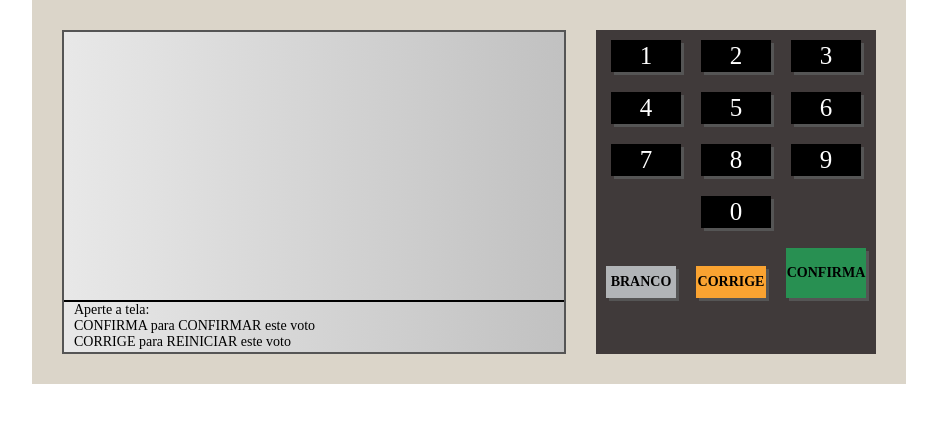
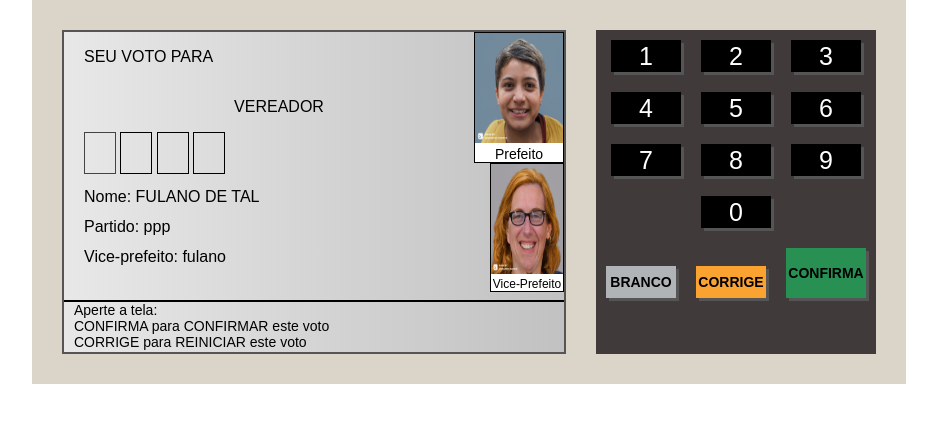
Before and after one commit to caiobaraujo/Urna-Eletronica, a plain HTML site: page index.html in a window 1280 px wide. Shown: the whole page, without its empty margins (171-1108 px from the left). Drawn offline with Linux system fonts and the light colour scheme.

Commit message:
update-layout

```diff
--- /dev/null
+++ b/etapas.js
@@ -0,0 +1,46 @@
+let etapas = [
+  {
+    titulo: 'VEREADOR',
+    numeros: 5,
+    candidatos: [
+      {
+        numero: '38111',
+        nome: 'Fulano de Tal',
+        partido: 'ABC',
+        fotos: [{ url: '38111.jpg', legenda: 'Vereador' }],
+      },
+      {
+        numero: '77222',
+        nome: 'Beltrano da Silva',
+        partido: 'DEFG',
+        fotos: [{ url: '77222.jpg', legenda: 'Vereador' }],
+      },
+    ],
+  },
+  {
+    titulo: 'PREFEITO',
+    numeros: 2,
+    candidatos: [
+      {
+        numero: '99',
+        nome: 'Ciclano',
+        partido: 'ABC',
+        vice: 'Cic',
+        fotos: [
+          { url: '99.jpg', legenda: 'Prefeito' },
+          { url: '99_2.jpg', legenda: 'Vice-Prefeito', small: true },
+        ],
+      },
+      {
+        numero: '84',
+        nome: 'Zulano',
+        partido: 'QWERTY',
+        vice: 'Zul',
+        fotos: [
+          { url: '84.jpg', legenda: 'Prefeito' },
+          { url: '84_2.jpg', legenda: 'Vice-Prefeito', small: true },
+        ],
+      },
+    ],
+  },
+];
--- a/index.html
+++ b/index.html
@@ -9,7 +9,37 @@
   <body>
     <div class="urna">
       <div class="tela">
-        <div class="divisao1"></div>
+        <div class="divisao1">
+          <div class="divisao1-left">
+            <div class="d-1-1">
+              <span>SEU VOTO PARA</span>
+            </div>
+            <div class="d-1-2">
+              <span>VEREADOR</span>
+            </div>
+            <div class="d-1-3">
+              <div class="numero pisca"></div>
+              <div class="numero"></div>
+              <div class="numero"></div>
+              <div class="numero"></div>
+            </div>
+            <div class="d-1-4">
+              Nome: FULANO DE TAL <br />
+              Partido: ppp <br />
+              Vice-prefeito: fulano
+            </div>
+          </div>
+          <div class="divisao1-right">
+            <div class="d-1-image">
+              <img src="imagens/pessoa1.jpg" />
+              Prefeito
+            </div>
+            <div class="d-1-image small">
+              <img src="imagens/pessoa2.jpg" />
+              Vice-Prefeito
+            </div>
+          </div>
+        </div>
         <div class="divisao2">
           Aperte a tela: <br />
           CONFIRMA para CONFIRMAR este voto <br />
@@ -18,31 +48,36 @@
       </div>
       <div class="teclado">
         <div class="teclado-linha">
-          <div class="teclado-botao">1</div>
-          <div class="teclado-botao">2</div>
-          <div class="teclado-botao">3</div>
+          <div class="teclado-botao" onclick="clicou('1')">1</div>
+          <div class="teclado-botao" onclick="clicou('2')">2</div>
+          <div class="teclado-botao" onclick="clicou('3')">3</div>
         </div>
         <div class="teclado-linha">
-          <div class="teclado-botao">4</div>
-          <div class="teclado-botao">5</div>
-          <div class="teclado-botao">6</div>
+          <div class="teclado-botao" onclick="clicou('4')">4</div>
+          <div class="teclado-botao" onclick="clicou('5')">5</div>
+          <div class="teclado-botao" onclick="clicou('6')">6</div>
         </div>
         <div class="teclado-linha">
-          <div class="teclado-botao">7</div>
-          <div class="teclado-botao">8</div>
-          <div class="teclado-botao">9</div>
+          <div class="teclado-botao" onclick="clicou('7')">7</div>
+          <div class="teclado-botao" onclick="clicou('8')">8</div>
+          <div class="teclado-botao" onclick="clicou('9')">9</div>
         </div>
         <div class="teclado-linha">
-          <div class="teclado-botao">0</div>
+          <div class="teclado-botao" onclick="clicou('0')">0</div>
         </div>
         <div class="teclado-linha">
-          <div class="teclado-botao btn-branco">BRANCO</div>
-          <div class="teclado-botao btn-corrige">CORRIGE</div>
-          <div class="teclado-botao btn-confirma">CONFIRMA</div>
+          <div class="teclado-botao btn-branco" onclick="branco()">BRANCO</div>
+          <div class="teclado-botao btn-corrige" onclick="corrige()">
+            CORRIGE
+          </div>
+          <div class="teclado-botao btn-confirma" onclick="confirma()">
+            CONFIRMA
+          </div>
         </div>
       </div>
     </div>
 
+    <script src="etapas.js"></script>
     <script src="script.js"></script>
   </body>
 </html>
--- a/script.js
+++ b/script.js
@@ -0,0 +1,22 @@
+let seuVotoPara = document.querySelector('.d-1-1 span');
+let cargo = document.querySelector('.d-1-2 span');
+let descricao = document.querySelector('.d-1-4');
+let aviso = document.querySelector('.divisao2');
+let lateral = document.querySelector('.divisao1-right');
+let numeros = document.querySelector('.d-1-3');
+
+function clicou(num) {
+  console.log('clicou o numero: ', num);
+}
+
+function branco() {
+  console.log('clicou em branco');
+}
+
+function corrige() {
+  console.log('clicou em corrige');
+}
+
+function confirma() {
+  console.log('clicou em confirma');
+}
--- a/style.css
+++ b/style.css
@@ -1,8 +1,21 @@
+@keyframes pisca {
+  0% {
+    opacity: 0.3;
+  }
+  50% {
+    opacity: 1;
+  }
+  100% {
+    opacity: 0.3;
+  }
+}
+
 body {
   margin: 0;
   display: flex;
   justify-content: center;
   align-items: center;
+  font-family: Arial, Helvetica, sans-serif;
 }
 
 .urna {
@@ -70,6 +83,79 @@ body {
 
 .divisao1 {
   flex: 1;
+  display: flex;
+}
+
+.divisao1-left {
+  flex: 1;
+  display: flex;
+  flex-direction: column;
+  padding-left: 20px;
+}
+
+.d-1-1 {
+  height: 50px;
+
+  display: flex;
+  align-items: center;
+}
+
+.d-1-2 {
+  height: 50px;
+  display: flex;
+  align-items: center;
+
+  justify-content: center;
+}
+
+.d-1-3 {
+  height: 50px;
+}
+
+.numero {
+  display: inline-block;
+  height: 40px;
+  width: 30px;
+  border: 1px solid #000;
+  text-align: center;
+  line-height: 40px;
+  font-size: 25px;
+}
+
+.pisca {
+  animation-name: pisca;
+  animation-duration: 1.2s;
+  animation-iteration-count: infinite;
+}
+
+.d-1-4 {
+  flex: 1;
+
+  line-height: 30px;
+}
+
+.divisao1-right {
+  width: 90px;
+  display: flex;
+  flex-direction: column;
+  align-items: flex-end;
+}
+
+.d-1-image {
+  border: 1px solid #000;
+  background-color: white;
+  text-align: center;
+  font-size: 14px;
+}
+
+.d-1-image.small {
+  width: 80%;
+  font-size: 12px;
+}
+
+.d-1-image img {
+  width: 100%;
+  height: 110px;
 }
 
 .divisao2 {
```
Also changed, not shown: imagens/pessoa1.jpg (added), imagens/pessoa2.jpg (added), imagens/pessoa3.jpg (added), imagens/pessoa4.jpg (added), imagens/pessoa6.jpg (added), pessoa2.jpg (added), pessoa3.jpg (added), pessoa4.jpg (added).
